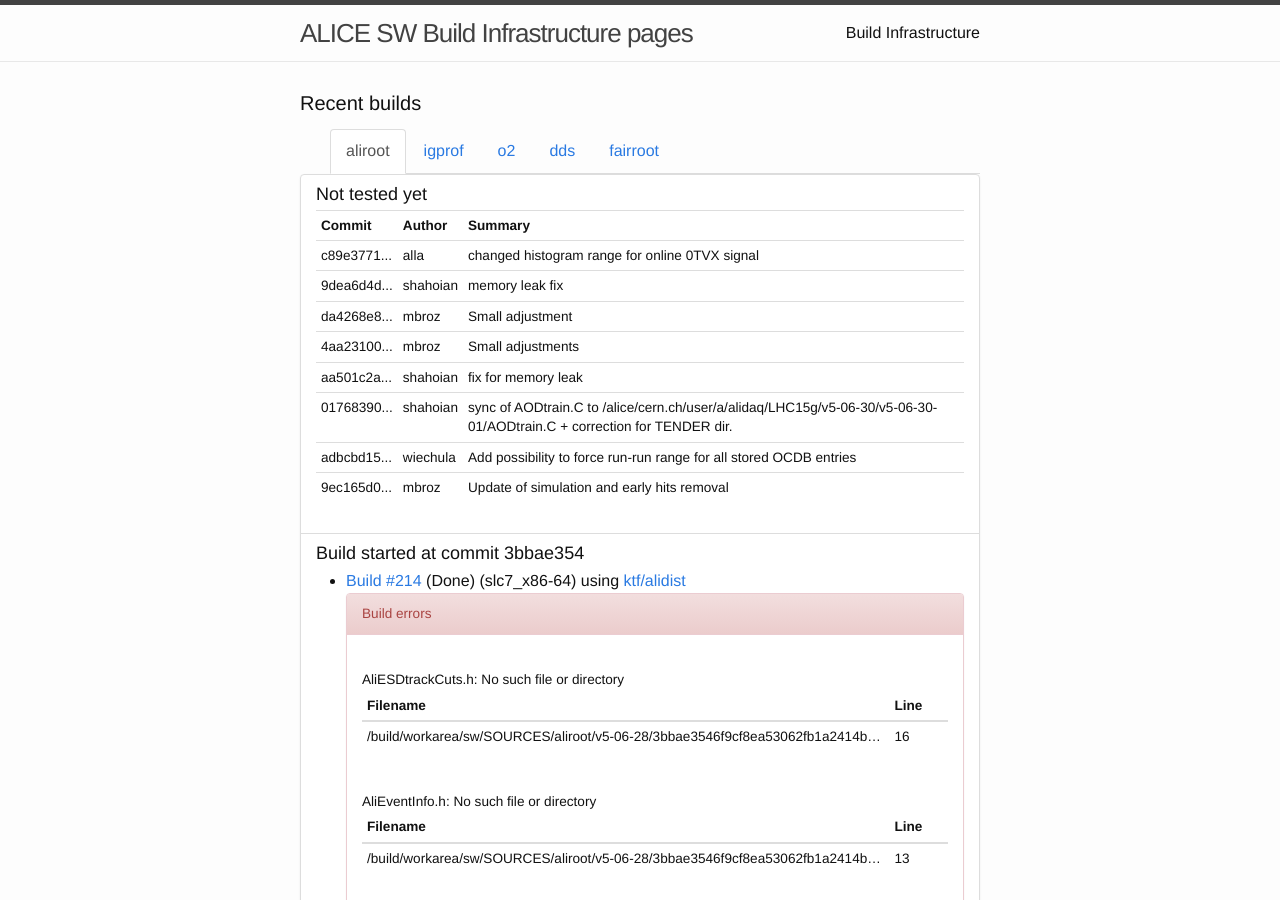
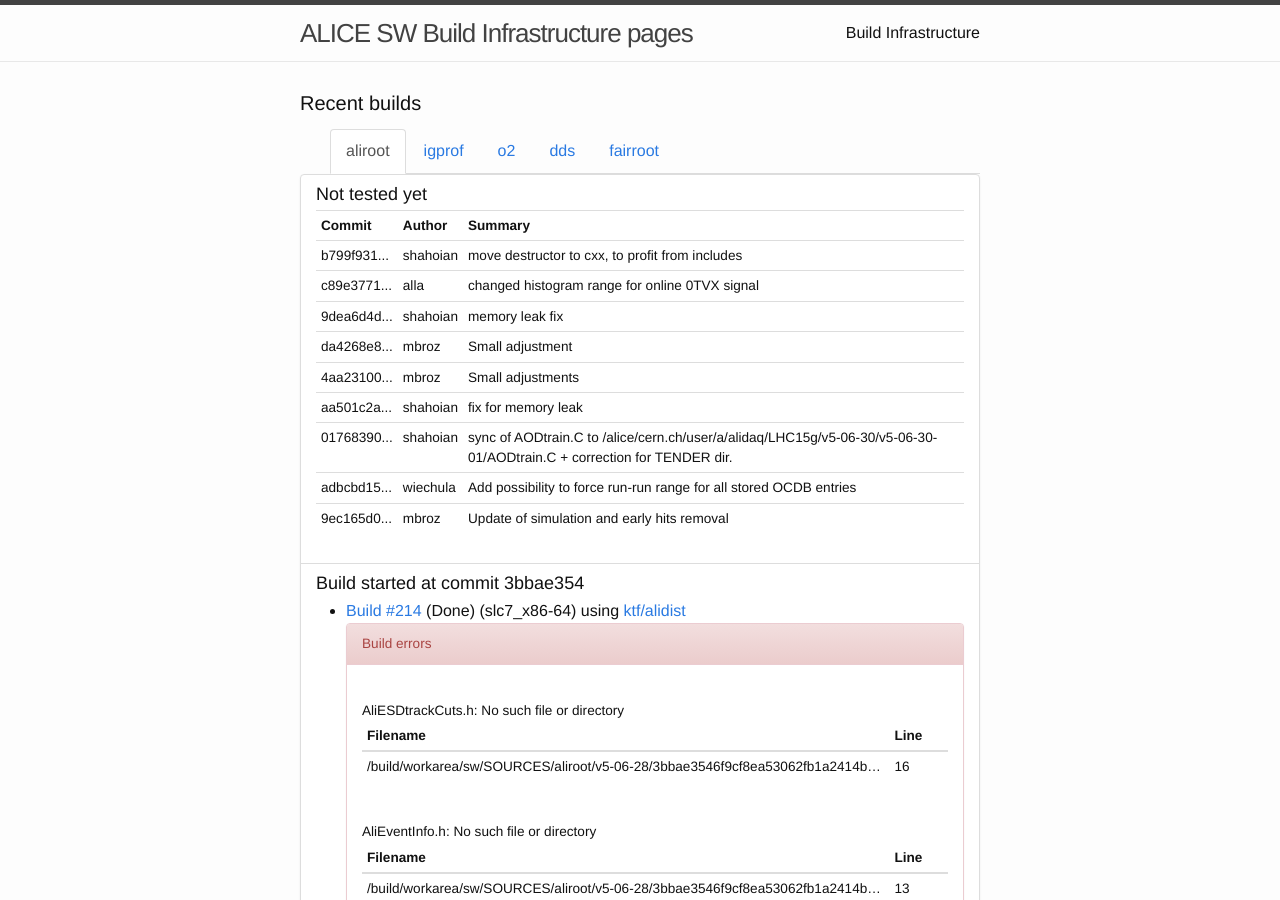
Before and after one commit to alisw/alisw.github.io, a Jekyll site: the page built from index.html, in a window 1280 px wide and 900 px high. Built offline with Jekyll 4.4.1, drawn with Linux system fonts in a browser that asks for light colours; nearby versions of some CDN libraries.

Commit message:
Updated results.

```diff
--- a/_data/commits-aliroot-master.yaml
+++ b/_data/commits-aliroot-master.yaml
@@ -1,3 +1,8 @@
+-
+ commit: "b799f931f9f05a291d8f5dcfb62f51675f0b94dd"
+ message: >-
+    move destructor to cxx, to profit from includes
+ author: !!str shahoian
 -
  commit: "c89e37711e714cbb181c232f64dc8cd52e405ecb"
  message: >-
```
